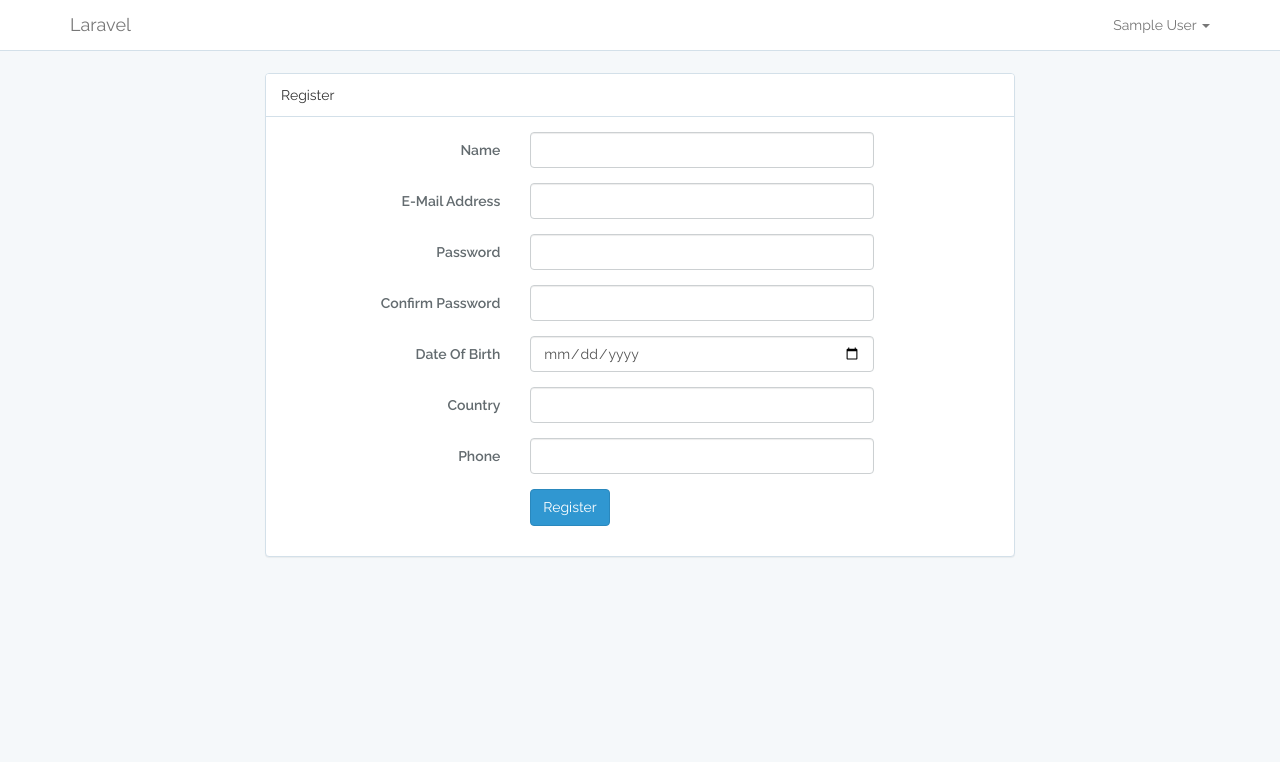
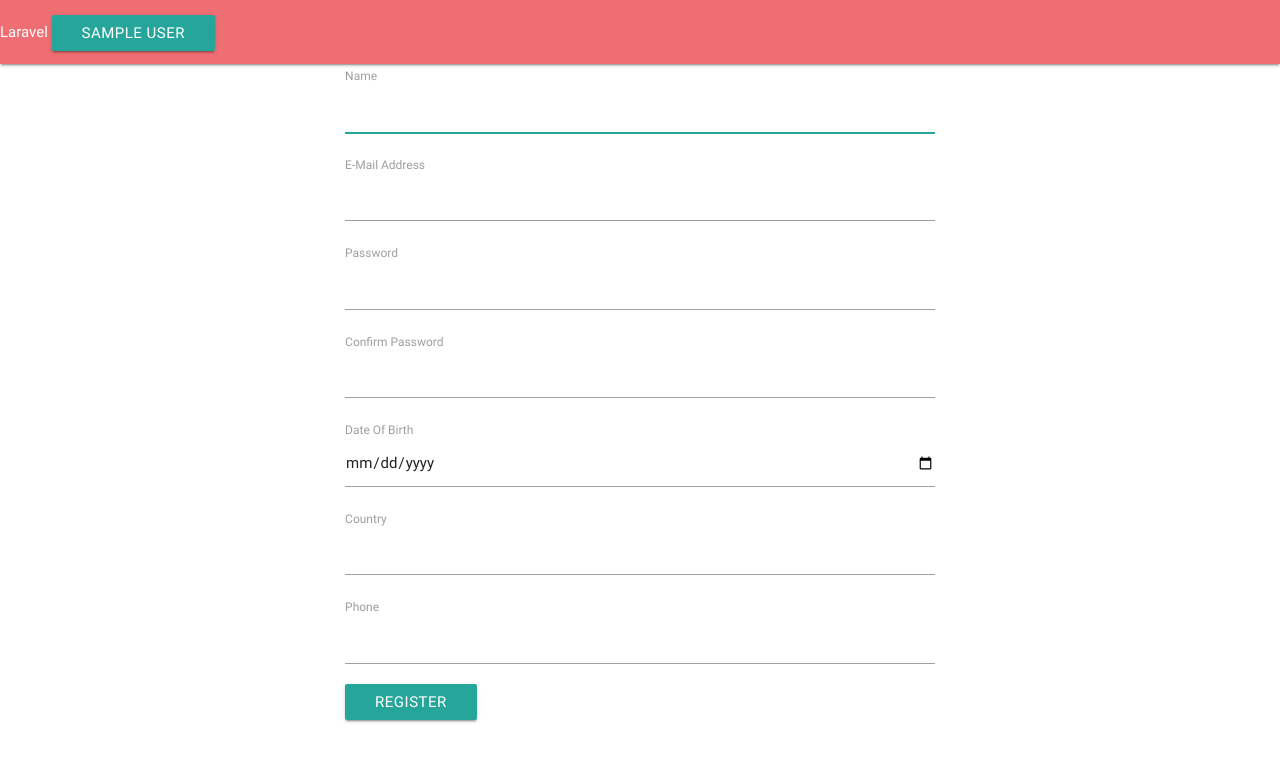
Before and after one commit to akhilerm/Castle, a Laravel app: template resources/views/auth/register.blade.php in a window 1280 px wide. Shown: the top 762 px of the page. Run offline with Laravel 8, Linux system fonts and the light colour scheme; the template is opened without the code that fills it, so the values that code supplies are empty; the visitor is signed in with stand-in values (Sample User, id 1); settings files or empty folders that the repository lacks are supplied; some libraries are stand-ins or nearby versions.

Commit message:
layout fixed

```diff
--- a/resources/views/auth/register.blade.php
+++ b/resources/views/auth/register.blade.php
@@ -1,118 +1,87 @@
 @extends('layouts.app')
 
 @section('content')
+
 <div class="container">
     <div class="row">
-        <div class="col-md-8 col-md-offset-2">
-            <div class="panel panel-default">
-                <div class="panel-heading">Register</div>
-                <div class="panel-body">
+        <div class="col s8 offset-s2">
+
             <form class="form-horizontal" method="POST" action="{{ route('register') }}">
                 {{ csrf_field() }}
-
-                        <div class="form-group{{ $errors->has('name') ? ' has-error' : '' }}">
-                            <label for="name" class="col-md-4 control-label">Name</label>
-
-                            <div class="col-md-6">
-                                <input id="name" type="text" class="form-control" name="name" value="{{ old('name') }}" required autofocus>
-
+                    <div class="">
+                            <label for="name" class="">Name</label>
+                            <input id="name" type="text" class="" name="name" value="{{ old('name') }}" required autofocus>
                             @if ($errors->has('name'))
-                                    <span class="help-block">
+                                <span class="">
                                     <strong>{{ $errors->first('name') }}</strong>
                                 </span>
                             @endif
                     </div>
-                        </div>
 
-                        <div class="form-group{{ $errors->has('email') ? ' has-error' : '' }}">
-                            <label for="email" class="col-md-4 control-label">E-Mail Address</label>
-
-                            <div class="col-md-6">
-                                <input id="email" type="email" class="form-control" name="email" value="{{ old('email') }}" required>
-
+                    <div class="">
+                        <label for="email" class="">E-Mail Address</label>
+                        <input id="email" type="email" class="" name="email" value="{{ old('email') }}" required>
                         @if ($errors->has('email'))
-                                    <span class="help-block">
+                            <span class="">
                                 <strong>{{ $errors->first('email') }}</strong>
                             </span>
                         @endif
                     </div>
-                        </div>
 
-                        <div class="form-group{{ $errors->has('password') ? ' has-error' : '' }}">
-                            <label for="password" class="col-md-4 control-label">Password</label>
-
-                            <div class="col-md-6">
-                                <input id="password" type="password" class="form-control" name="password" required>
-
+                    <div class="">
+                        <label for="password" class="">Password</label>
+                        <input id="password" type="password" class="" name="password" required>
                         @if ($errors->has('password'))
-                                    <span class="help-block">
+                            <span class="">
                                 <strong>{{ $errors->first('password') }}</strong>
                             </span>
                         @endif
                     </div>
+
+                    <div class="">
+                        <label for="password-confirm" class="col-md-4 control-label">Confirm Password</label>
+                        <input id="password-confirm" type="password" class="form-control" name="password_confirmation" required>
                     </div>
 
-                        <div class="form-group">
-                            <label for="password-confirm" class="col-md-4 control-label">Confirm Password</label>
-
-                            <div class="col-md-6">
-                                <input id="password-confirm" type="password" class="form-control" name="password_confirmation" required>
-                            </div>
-                        </div>
-
-                        <div class="form-group{{ $errors->has('date') ? ' has-error' : '' }}">
-                            <label for="date" class="col-md-4 control-label">Date Of Birth</label>
-
-                            <div class="col-md-6">
-                                <input id="date" type="date" class="form-control" name="date" required>
-
+                    <div class="">
+                        <label for="date" class="">Date Of Birth</label>
+                        <input id="date" type="date" class="" name="date" required>
                         @if ($errors->has('date'))
-                                    <span class="help-block">
+                            <span class="">
                                 <strong>{{ $errors->first('date') }}</strong>
                             </span>
                         @endif
                     </div>
-                        </div>
 
-                        <div class="form-group{{ $errors->has('country') ? ' has-error' : '' }}">
-                            <label for="country" class="col-md-4 control-label">Country</label>
-
-                            <div class="col-md-6">
-                                <input id="country" type="text" class="form-control" name="country" value="{{ old('country') }}" required>
-
+                    <div class="">
+                        <label for="country" class="">Country</label>
+                        <input id="country" type="text" class="" name="country" value="{{ old('country') }}" required>
                         @if ($errors->has('country'))
-                                    <span class="help-block">
+                            <span class="">
                                 <strong>{{ $errors->first('country') }}</strong>
                             </span>
                         @endif
                     </div>
-                        </div>
 
-                        <div class="form-group{{ $errors->has('phone') ? ' has-error' : '' }}">
-                            <label for="phone" class="col-md-4 control-label">Phone</label>
-
-                            <div class="col-md-6">
-                                <input id="phone" type="text" class="form-control" name="phone" value="{{ old('phone') }}" required>
-
+                    <div class="">
+                        <label for="phone" class="">Phone</label>
+                        <input id="phone" type="text" class="" name="phone" value="{{ old('phone') }}" required>
                         @if ($errors->has('phone'))
-                                    <span class="help-block">
+                            <span class="">
                                 <strong>{{ $errors->first('phone') }}</strong>
                             </span>
                         @endif
                     </div>
-                        </div>
 
-                        <div class="form-group">
-                            <div class="col-md-6 col-md-offset-4">
-                                <button type="submit" class="btn btn-primary">
+                    <div class="">
+                        <button type="submit" class="btn">
                                     Register
                         </button>
                     </div>
-                        </div>
             </form>
+
         </div>
     </div>
 </div>
-    </div>
-</div>
+
 @endsection
--- a/resources/views/layouts/app.blade.php
+++ b/resources/views/layouts/app.blade.php
@@ -7,74 +7,56 @@
 
     <!-- CSRF Token -->
     <meta name="csrf-token" content="{{ csrf_token() }}">
+    <title>Castle</title>
+    <!-- Styles -->
+    <link href="https://fonts.googleapis.com/icon?family=Material+Icons" rel="stylesheet">
+    <!-- Compiled and minified CSS -->
+    <link rel="stylesheet" href="https://cdnjs.cloudflare.com/ajax/libs/materialize/0.100.1/css/materialize.min.css">
 
-    <title>{{ config('app.name', 'Laravel') }}</title>
+    @section('css')
+    @show
 
-    <!-- Styles -->
-    <link href="{{ asset('css/app.css') }}" rel="stylesheet">
+    <script src="http://code.jquery.com/jquery-1.10.1.min.js"></script>
+
+    @section('topscript')
+    @show
+
 </head>
 <body>
-    <div id="app">
-        <nav class="navbar navbar-default navbar-static-top">
-            <div class="container">
-                <div class="navbar-header">
-
-                    <!-- Collapsed Hamburger -->
-                    <button type="button" class="navbar-toggle collapsed" data-toggle="collapse" data-target="#app-navbar-collapse">
-                        <span class="sr-only">Toggle Navigation</span>
-                        <span class="icon-bar"></span>
-                        <span class="icon-bar"></span>
-                        <span class="icon-bar"></span>
-                    </button>
+        <nav class="navbar">
 
             <!-- Branding Image -->
             <a class="navbar-brand" href="{{ url('/') }}">
                 {{ config('app.name', 'Laravel') }}
             </a>
-                </div>
 
-                <div class="collapse navbar-collapse" id="app-navbar-collapse">
-                    <!-- Left Side Of Navbar -->
-                    <ul class="nav navbar-nav">
-                        &nbsp;
-                    </ul>
 
             <!-- Right Side Of Navbar -->
-                    <ul class="nav navbar-nav navbar-right">
             <!-- Authentication Links -->
                 @if (Auth::guest())
+                    <ul id="nav-mobile" class="right hide-on-med-and-down">
                         <li><a href="{{ route('login') }}">Login</a></li>
                         <li><a href="{{ route('register') }}">Register</a></li>
+                    </ul>
                 @else
-                            <li class="dropdown">
-                                <a href="#" class="dropdown-toggle" data-toggle="dropdown" role="button" aria-expanded="false">
-                                    {{ Auth::user()->name }} <span class="caret"></span>
-                                </a>
-
-                                <ul class="dropdown-menu" role="menu">
-                                    <li>
-                                        <a href="{{ route('logout') }}"
-                                            onclick="event.preventDefault();
-                                                     document.getElementById('logout-form').submit();">
-                                            Logout
-                                        </a>
-
+                    <a class='dropdown-button btn' href='#' data-activates='dropdown1'>{{ Auth::user()->name }}</a>
+                    <ul id='dropdown1' class='dropdown-content right'>
+                        <li><a href="{{ route('logout') }}" onclick="event.preventDefault();
+                          document.getElementById('logout-form').submit();"></a></li>
                         <form id="logout-form" action="{{ route('logout') }}" method="POST" style="display: none;">
                             {{ csrf_field() }}
                         </form>
-                                    </li>
                     </ul>
-                            </li>
                 @endif
-                    </ul>
-                </div>
-            </div>
         </nav>
+        <!--Content-->
+        @yield('content')
 
-        @yield('content')
     </div>
 
     <!-- Scripts -->
-    <script src="{{ asset('js/app.js') }}"></script>
+    <script src="https://cdnjs.cloudflare.com/ajax/libs/materialize/0.100.1/js/materialize.min.js"></script>
+        @section('bottomscript')
+        @show
 </body>
 </html>
```
Also changed, not shown: resources/views/auth/login.blade.php (+28 -43 lines), resources/views/home.blade.php (+29 -33 lines). Lines whose indentation alone changed are shown as unchanged.
